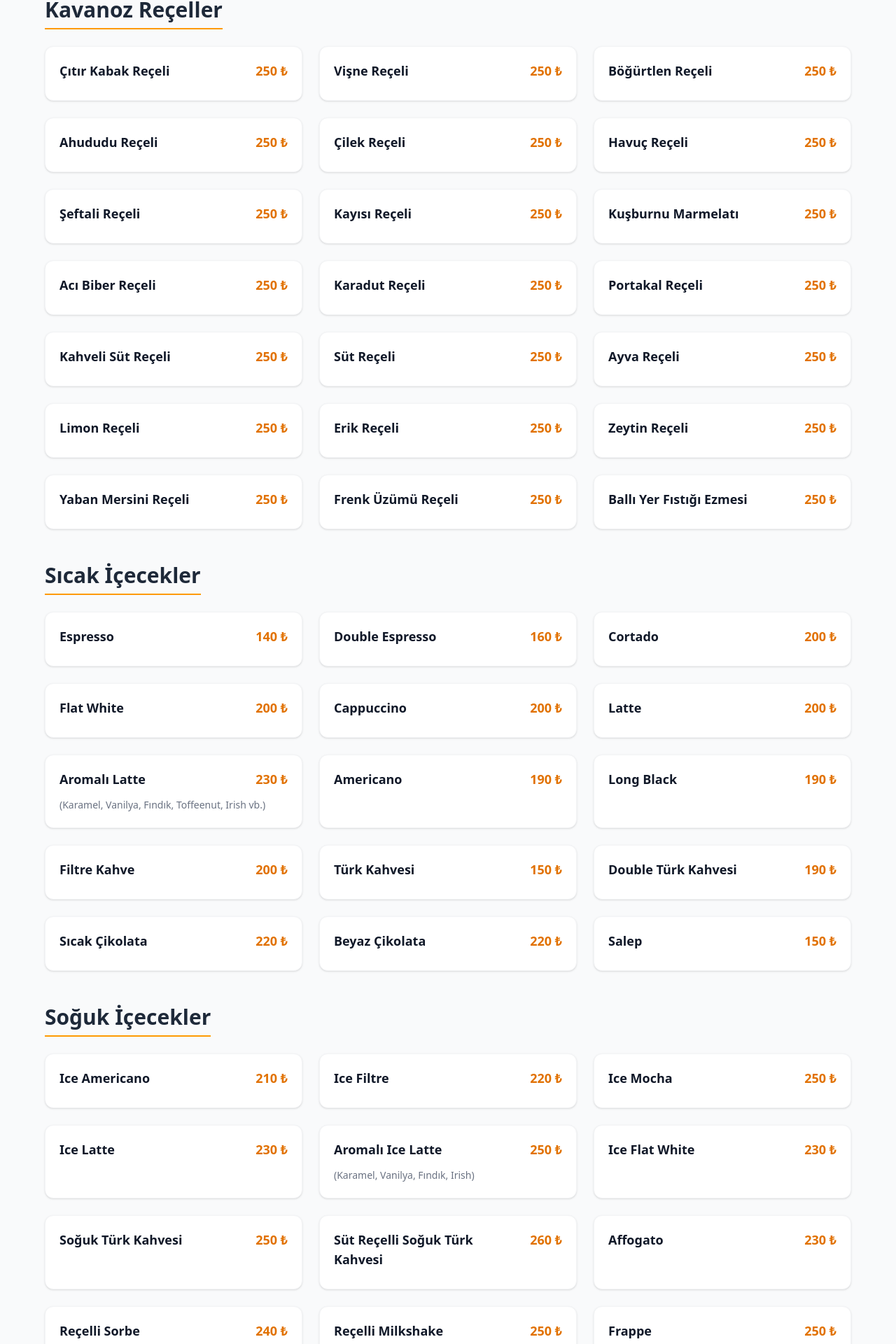
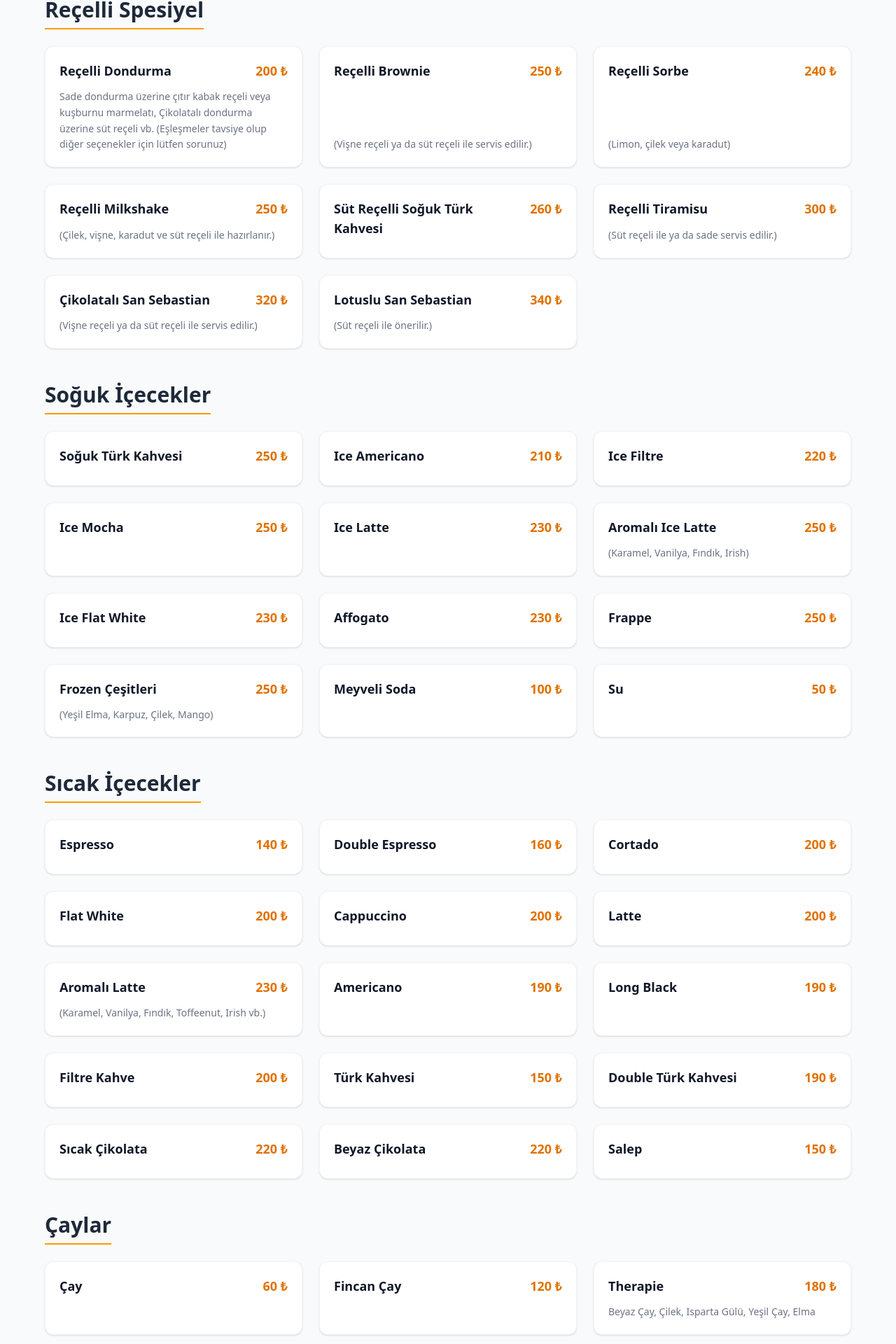
Before and after one commit to recellidukkan/recellidukkan, a Next.js app: page / in a window 1280 px wide. Shown: the part 276-2196 px from the top of the page at 70% size. Built offline with nearby package versions, Linux system fonts and the light colour scheme.

Commit message:
changed order

```diff
--- a/src/app/page.tsx
+++ b/src/app/page.tsx
@@ -75,17 +75,16 @@ const receller = [
 
     // 4. Soğuk İçecekler (Yeni fiyatlar eklendi, Frozen/Milkshake vb. birleştirildi)
     const coldDrinks = [
+        { name: 'Soğuk Türk Kahvesi', price: '250 ₺' },
         { name: 'Ice Americano', price: '210 ₺' },
         { name: 'Ice Filtre', price: '220 ₺' },
         { name: 'Ice Mocha', price: '250 ₺' },
         { name: 'Ice Latte', price: '230 ₺' },
         { name: 'Aromalı Ice Latte', price: '250 ₺', desc: '(Karamel, Vanilya, Fındık, Irish)' },
         { name: 'Ice Flat White', price: '230 ₺' },
-        { name: 'Soğuk Türk Kahvesi', price: '250 ₺' },
-        { name: 'Süt Reçelli Soğuk Türk Kahvesi', price: '260 ₺' },
+
         { name: 'Affogato', price: '230 ₺' },
-         { name: 'Reçelli Sorbe', price: '240 ₺', desc: '(Limon, çilek veya karadut)' }, // Yeni Eklend
-          { name: 'Reçelli Milkshake', price: '250 ₺', desc: '(Çilek, vişne, karadut ve süt reçeli ile hazırlanır.)' },
+
         { name: 'Frappe', price: '250 ₺' },
         { name: 'Frozen Çeşitleri', price: '250 ₺', desc: '(Yeşil Elma, Karpuz, Çilek, Mango)' },
 
@@ -102,8 +101,11 @@ const receller = [
         },
 
         { name: 'Reçelli Brownie', price: '250 ₺', desc: '(Vişne reçeli ya da süt reçeli ile servis edilir.)' },
+          { name: 'Reçelli Sorbe', price: '240 ₺', desc: '(Limon, çilek veya karadut)' }, // Yeni Eklend
+          { name: 'Reçelli Milkshake', price: '250 ₺', desc: '(Çilek, vişne, karadut ve süt reçeli ile hazırlanır.)' },
+            { name: 'Süt Reçelli Soğuk Türk Kahvesi', price: '260 ₺' },
 
-        { name: 'Reçelli Yoğurt', price: '120 ₺', desc: '(Üzerine reçel seçiniz.)' },
+
         { name: 'Reçelli Tiramisu', price: '300 ₺', desc: '(Süt reçeli ile ya da sade servis edilir.)' },
         { name: 'Çikolatalı San Sebastian', price: '320 ₺', desc: '(Vişne reçeli ya da süt reçeli ile servis edilir.)' },
         { name: 'Lotuslu San Sebastian', price: '340 ₺', desc: '(Süt reçeli ile önerilir.)' },
@@ -163,11 +165,11 @@ const receller = [
                 </div>
 
                 {/* Kategoriler */}
+                <MenuSection title="Reçelli Spesiyel" items={desserts} />
+                <MenuSection title="Soğuk İçecekler" items={coldDrinks} />
+                <MenuSection title="Sıcak İçecekler" items={hotDrinks} />
+                <MenuSection title="Çaylar" items={teas} />
                 <MenuSection title="Kavanoz Reçeller" items={receller} />
-                <MenuSection title="Sıcak İçecekler" items={hotDrinks} />
-                <MenuSection title="Soğuk İçecekler" items={coldDrinks} />
-                <MenuSection title="Çaylar" items={teas} />
-                <MenuSection title="Tatlılar" items={desserts} />
 
             </div>
         </div>
```
